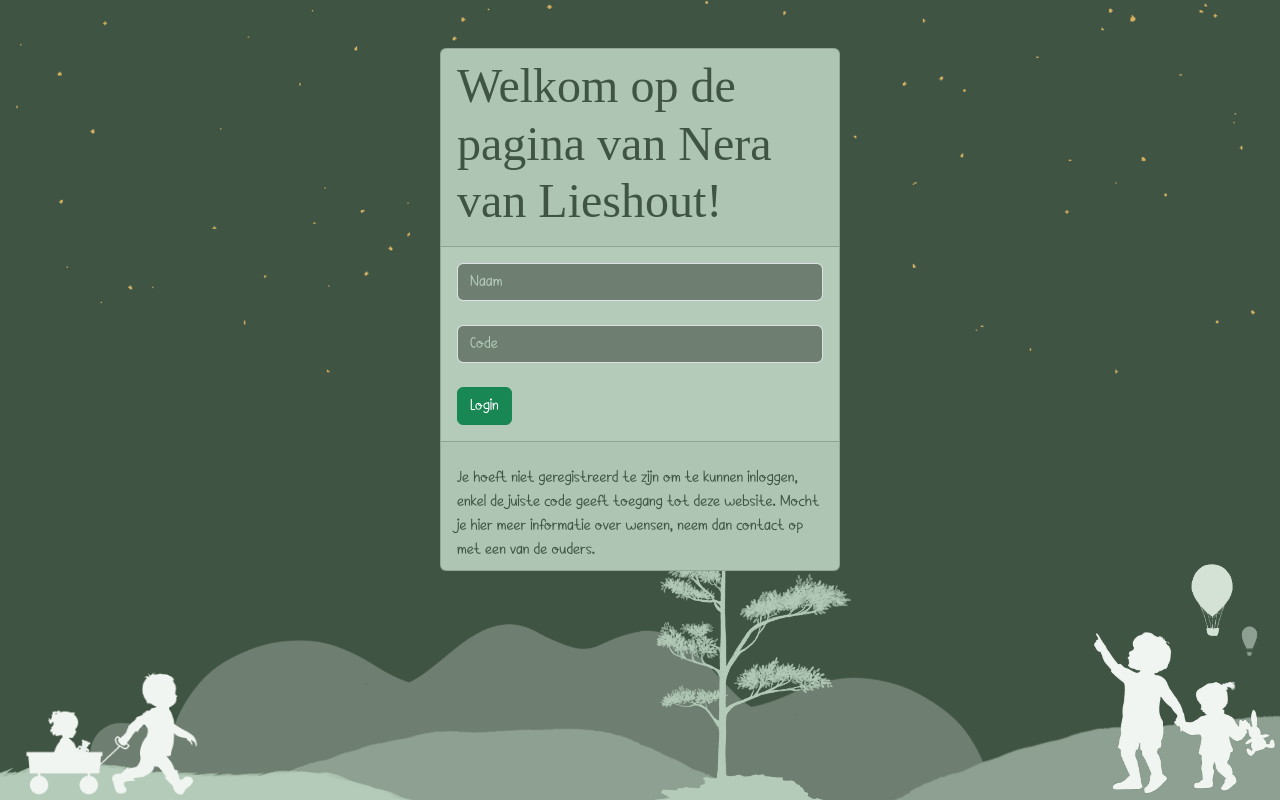
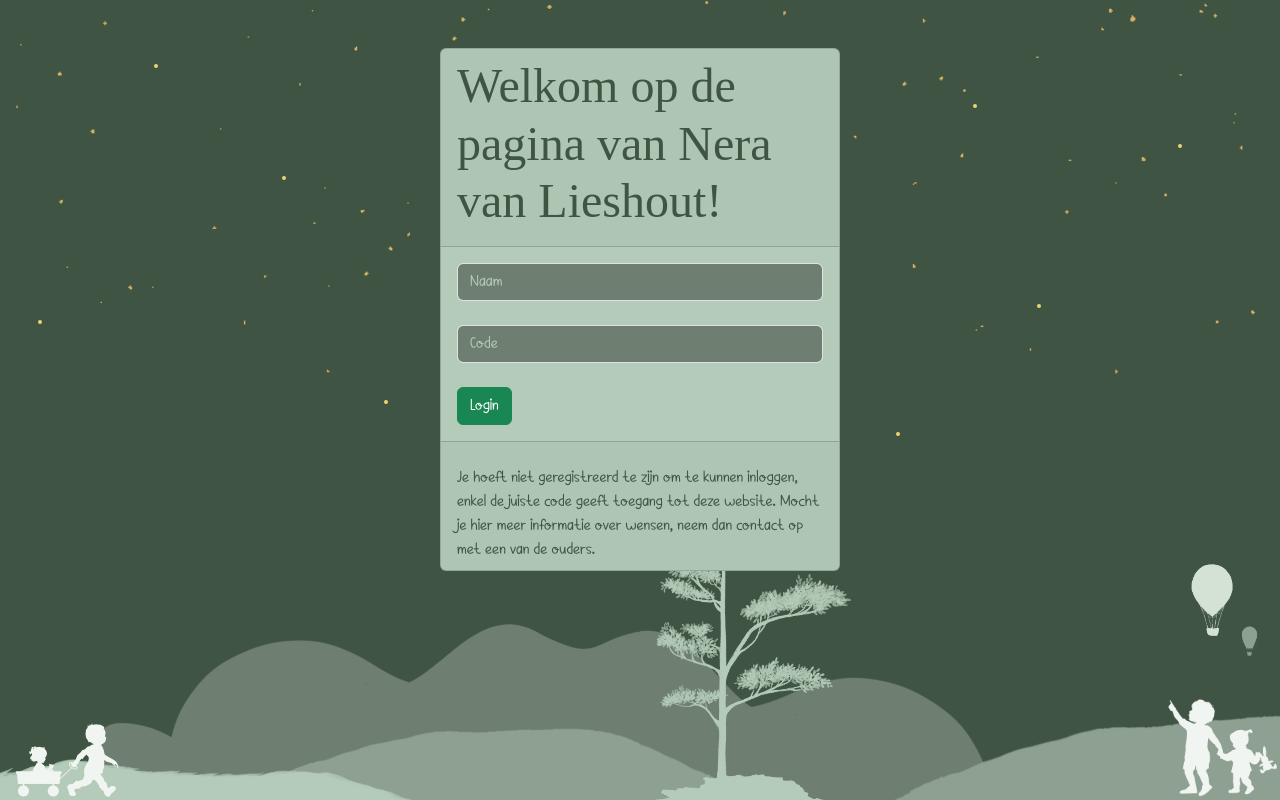
Before and after one commit to remy-van-lieshout/nera-new, a PHP site: page / in a window 1280 px wide. Run offline with PHP 8.4, Linux system fonts and the light colour scheme; some web fonts are replaced.

Commit message:
add stars + navToggle

```diff
--- a/css/style.css
+++ b/css/style.css
@@ -8,6 +8,10 @@
   --sterren-klein: #d6b160;
   --sterren-groot: #ebd573;
   --rood: #8f4f4f;
+  --transparent: rgba(0, 0, 0, 0);
+  --transparentBlack: rgba(0, 0, 0, 0.5);
+  --sterren-klein-rgb: rgb(214, 177, 96);
+  --sterren-groot-rgb: rgb(235, 213, 115);
 }
 
 @font-face {
@@ -29,7 +33,7 @@ body {
   margin: 0px;
   background-color: var(--achtergrond) !important;
   background: url('../images/stars2.png')center top no-repeat, url('../images/wijzenSter.png')right bottom no-repeat, url('../images/bolderkar.png')left bottom no-repeat, url('../images/background.png')center bottom no-repeat;
-  background-size: cover, 200px, 200px, cover;
+  background-size: cover, 120px, 120px, cover;
   color: var(--silhouette)
 }
 
@@ -109,7 +113,7 @@ input[type=checkbox]:disabled {
 }
 
 .list-group-item {
-  background-color: rgba(255, 255, 255, 0);
+  background-color: var(--transparent);
 }
 
 .url {
@@ -123,10 +127,115 @@ input[type=checkbox]:disabled {
 }
 
 .navbar {
-  background-color: rgba(0, 0, 0, 0.5) !important;
+  background-color: var(--transparentBlack) !important;
 }
 
 .navbar-dark .navbar-nav .active>.nav-link, .navbar-dark .navbar-nav .nav-link.active, .navbar-dark .navbar-nav .nav-link.show, .navbar-dark .navbar-nav .show>.nav-link {
   color: var(--sterren-groot);
+}
 
+#star1{
+  top: 8vh;
+  left: 12vw;
+  position: fixed;
+  border-radius: 50%;
+  width: 4px;
+  height: 4px;
+  background: var(--sterren-groot-rgb);
 }
+
+#star1:hover, #star2:hover, #star3:hover, #star4:hover, #star5:hover, #star6:hover, #star7:hover, #star8:hover, #star9:hover, #star10:hover{
+  background: var(--sterren-groot);
+  box-shadow: 0px 0px 6px 6px rgba(235, 213, 115, 0.4);
+  cursor: none;
+}
+
+#star2{
+  top: 22vh;
+  left: 49vw;
+  position: fixed;
+  border-radius: 50%;
+  width: 4px;
+  height: 4px;
+  background: var(--sterren-groot-rgb);
+}
+
+#star3{
+  top: 22vh;
+  left: 22vw;
+  position: fixed;
+  border-radius: 50%;
+  width: 4px;
+  height: 4px;
+  background: var(--sterren-groot-rgb);
+}
+
+#star4{
+  top: 38vh;
+  left: 81vw;
+  position: fixed;
+  border-radius: 50%;
+  width: 4px;
+  height: 4px;
+  background: var(--sterren-groot-rgb);
+}
+
+#star5{
+  top: 50vh;
+  left: 64vw;
+  position: fixed;
+  border-radius: 50%;
+  width: 4px;
+  height: 4px;
+  background: var(--sterren-groot-rgb);
+}
+
+#star6{
+  top: 13vh;
+  left: 76vw;
+  position: fixed;
+  border-radius: 50%;
+  width: 4px;
+  height: 4px;
+  background: var(--sterren-groot-rgb);
+}
+
+#star7{
+  top: 18vh;
+  left: 92vw;
+  position: fixed;
+  border-radius: 50%;
+  width: 4px;
+  height: 4px;
+  background: var(--sterren-groot-rgb);
+}
+
+#star8{
+  top: 50vh;
+  left: 30vw;
+  position: fixed;
+  border-radius: 50%;
+  width: 4px;
+  height: 4px;
+  background: var(--sterren-groot-rgb);
+}
+
+#star9{
+  top: 40vh;
+  left: 3vw;
+  position: fixed;
+  border-radius: 50%;
+  width: 4px;
+  height: 4px;
+  background: var(--sterren-groot-rgb);
+}
+
+#star10{
+  top: 54vh;
+  left: 70vw;
+  position: fixed;
+  border-radius: 50%;
+  width: 4px;
+  height: 4px;
+  background: var(--sterren-groot-rgb);
+}
--- a/index.php
+++ b/index.php
@@ -13,6 +13,7 @@ include 'helpers/db_connection.php';
     <meta charset="UTF-8">
     <meta name="viewport" content="width=device-width, initial-scale=1.0">
     <link rel="stylesheet" href="https://cdn.jsdelivr.net/npm/bootstrap@5.3.3/dist/css/bootstrap.min.css">
+    <script src="https://cdn.jsdelivr.net/npm/bootstrap@5.3.3/dist/js/bootstrap.min.js"></script>
     <link rel="stylesheet" href="css/style.css">
     <link rel="icon" href="images/neraIcon.ico">
 </head>
@@ -38,7 +39,7 @@ include 'helpers/db_connection.php';
                 header('Location: src/Admin.php');
             } else {
                 CreateLog('login user', $_POST['user'], true, '');
-                header('Location: src/Wishlist.php');
+                header('Location: src/Home.php');
             }
         } else {
             $msg = "De code is niet correct!";
@@ -48,6 +49,16 @@ include 'helpers/db_connection.php';
     ?>
 
     <main class="main">
+    <div id='star1'></div>
+    <div id='star2'></div>
+    <div id='star3'></div>
+    <div id='star4'></div>
+    <div id='star5'></div>
+    <div id='star6'></div>
+    <div id='star7'></div>
+    <div id='star8'></div>
+    <div id='star9'></div>
+    <div id='star10'></div>
         <div class="content">
             <div class="container pt-5">
                 <div class="d-flex justify-content-center h-150">
--- a/src/Admin.php
+++ b/src/Admin.php
@@ -15,7 +15,8 @@ if ($_SESSION['user'] == null || $_SESSION['user'] != 'admin'){
     <title>Nera</title>
     <meta charset="UTF-8">
     <meta name="viewport" content="width=device-width, initial-scale=1.0">
-    <link rel="stylesheet" href="https://cdn.jsdelivr.net/npm/bootstrap@4.4.1/dist/css/bootstrap.min.css" integrity="sha384-Vkoo8x4CGsO3+Hhxv8T/Q5PaXtkKtu6ug5TOeNV6gBiFeWPGFN9MuhOf23Q9Ifjh" crossorigin="anonymous">
+    <link rel="stylesheet" href="https://cdn.jsdelivr.net/npm/bootstrap@5.3.3/dist/css/bootstrap.min.css">
+    <script src="https://cdn.jsdelivr.net/npm/bootstrap@5.3.3/dist/js/bootstrap.min.js"></script>
     <link rel="stylesheet" href="../css/style.css">
     <link rel="icon" href="../images/neraIcon.ico">
 </head>
@@ -29,7 +30,7 @@ if ($_SESSION['user'] == null || $_SESSION['user'] != 'admin'){
                 <?php
                 echo ("<p class='fontTitle'> Hallo " . "{$_SESSION['user']}" . ", bewerk het wensenlijstje hier</p>");
                 ?>
-                <ul class="list-group list-group-flush">
+                <ul class="list-group list-group-flush overflow-auto pr-4" style="max-height: 30vh !important;">
                     <?php
                     $result = GetWishList();
                     // output data of each row
--- a/src/Wishlist.php
+++ b/src/Wishlist.php
@@ -19,7 +19,8 @@ function IsNullOrEmptyString($str){
     <title>Nera</title>
     <meta charset="UTF-8">
     <meta name="viewport" content="width=device-width, initial-scale=1.0">
-    <link rel="stylesheet" href="https://cdn.jsdelivr.net/npm/bootstrap@4.4.1/dist/css/bootstrap.min.css" integrity="sha384-Vkoo8x4CGsO3+Hhxv8T/Q5PaXtkKtu6ug5TOeNV6gBiFeWPGFN9MuhOf23Q9Ifjh" crossorigin="anonymous">
+    <link rel="stylesheet" href="https://cdn.jsdelivr.net/npm/bootstrap@5.3.3/dist/css/bootstrap.min.css">
+    <script src="https://cdn.jsdelivr.net/npm/bootstrap@5.3.3/dist/js/bootstrap.min.js"></script>
     <link rel="stylesheet" href="../css/style.css">
     <link rel="icon" href="../images/neraIcon.ico">
 </head>
@@ -30,7 +31,7 @@ function IsNullOrEmptyString($str){
         <div class="content">
             <div class="container pt-5 fontNormal">
                 <p> In onderstaande lijst staan wat tips voor een kraamcadeau. Zet een vinkje om dubbele cadeau's te voorkomen.</p>
-                <ul class="list-group list-group-flush">
+                <ul class="list-group list-group-flush overflow-auto pr-4" style="max-height: 30vh !important;">
                     <?php
                     $result = GetWishList();
                     // output data of each row
```
Also changed, not shown: helpers/NavBar.php (+8 -2 lines), src/Home.php (+5 -2 lines).
